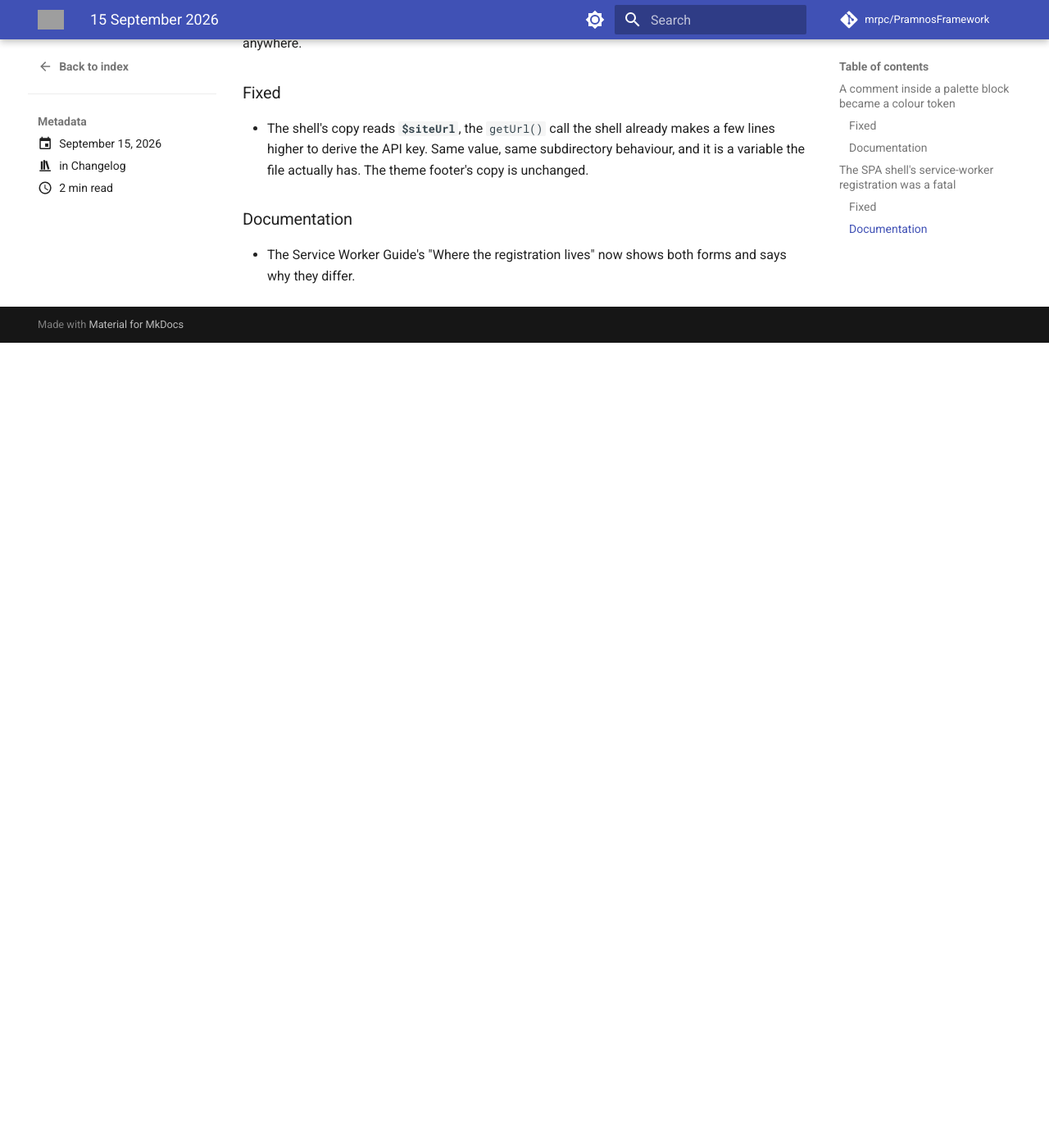
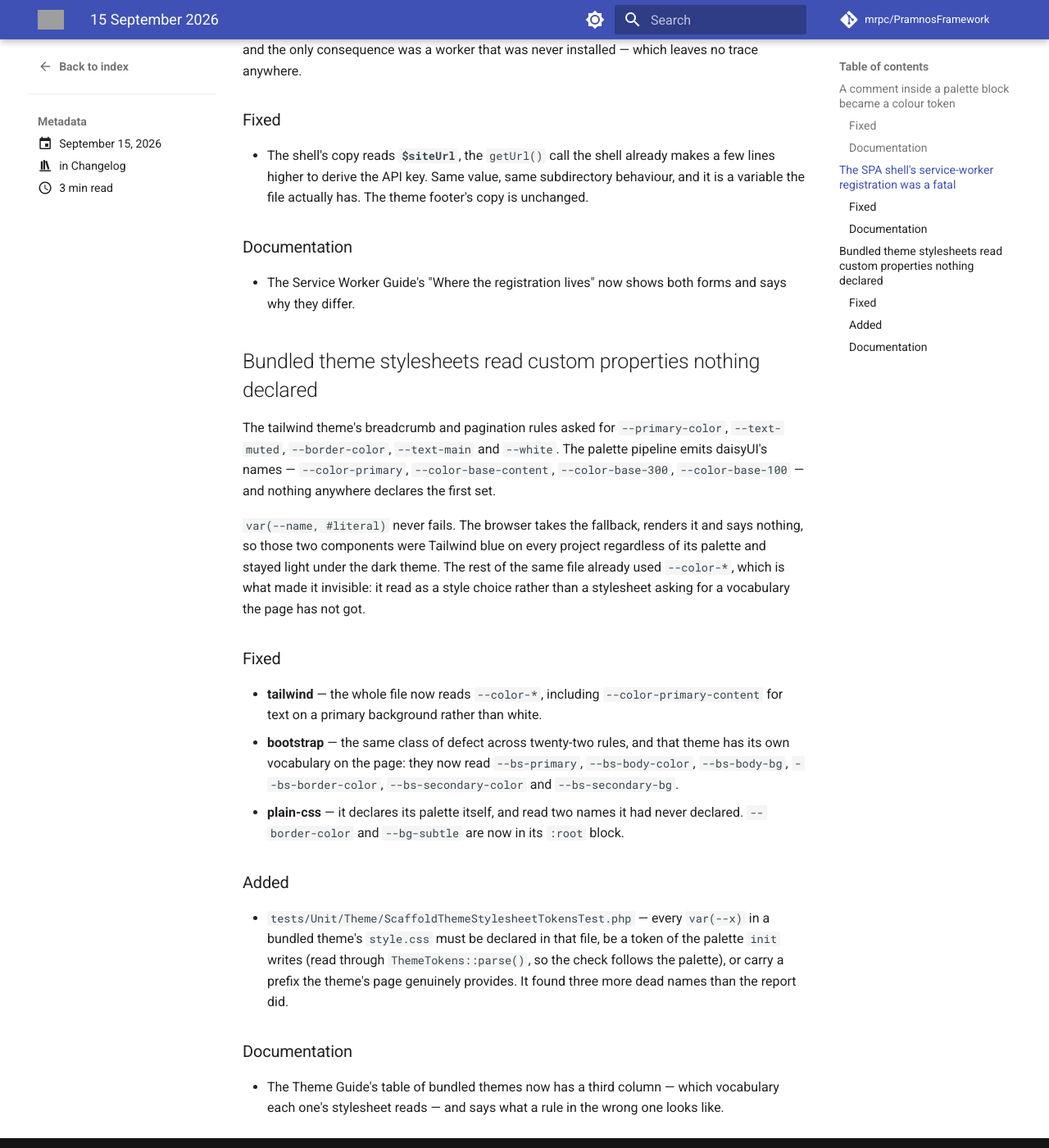
Before and after one commit to mrpc/PramnosFramework, an MkDocs documentation site: the page built from docs/version-history/posts/2026-09-15.md, in a window 1280 px wide and 1400 px high, scrolled down 1472 px. Shown: the whole window at 82% size. Built offline with MkDocs 1.6.1 and Material for MkDocs 9.7.7, drawn with Linux system fonts in a browser that asks for light colours; comment, search, counter and statistics services are not loaded; before the commit the page ends 1890 px from its top, so only the background shows below that; some of the changed text lies outside the part shown; grey boxes are pictures that could not be loaded.

Commit message:
fix(scaffolding): theme stylesheets asked for properties nothing declared
var(--name, #literal) never fails — the browser takes the literal and says nothing. The
tailwind theme's breadcrumb and pagination rules read --primary-color, --text-muted,
--border-color, --text-main and --white while the palette emits daisyUI's --color-*
names, so both components were Tailwind blue on every project and stayed light under the
dark theme. Bootstrap had the same defect across twenty-two rules; plain-css read two
names it never declared.

Each theme now reads the vocabulary its own page provides, and a new test checks that
against the palette init writes rather than against a hard-coded list.

```diff
--- a/docs/version-history/posts/2026-09-15.md
+++ b/docs/version-history/posts/2026-09-15.md
@@ -6,10 +6,11 @@ categories:
 
 # 15 September 2026
 
-2 changes:
+3 changes:
 
 - A comment inside a palette block became a colour token
 - The SPA shell's service-worker registration was a fatal
+- Bundled theme stylesheets read custom properties nothing declared
 
 <!-- more -->
 
@@ -78,3 +79,40 @@ leaves no trace anywhere.
 
 - The Service Worker Guide's "Where the registration lives" now shows both forms and
   says why they differ.
+
+
+## Bundled theme stylesheets read custom properties nothing declared
+
+The tailwind theme's breadcrumb and pagination rules asked for `--primary-color`,
+`--text-muted`, `--border-color`, `--text-main` and `--white`. The palette pipeline emits
+daisyUI's names — `--color-primary`, `--color-base-content`, `--color-base-300`,
+`--color-base-100` — and nothing anywhere declares the first set.
+
+`var(--name, #literal)` never fails. The browser takes the fallback, renders it and says
+nothing, so those two components were Tailwind blue on every project regardless of its
+palette and stayed light under the dark theme. The rest of the same file already used
+`--color-*`, which is what made it invisible: it read as a style choice rather than a
+stylesheet asking for a vocabulary the page has not got.
+
+### Fixed
+
+- **tailwind** — the whole file now reads `--color-*`, including
+  `--color-primary-content` for text on a primary background rather than white.
+- **bootstrap** — the same class of defect across twenty-two rules, and that theme has
+  its own vocabulary on the page: they now read `--bs-primary`, `--bs-body-color`,
+  `--bs-body-bg`, `--bs-border-color`, `--bs-secondary-color` and `--bs-secondary-bg`.
+- **plain-css** — it declares its palette itself, and read two names it had never
+  declared. `--border-color` and `--bg-subtle` are now in its `:root` block.
+
+### Added
+
+- `tests/Unit/Theme/ScaffoldThemeStylesheetTokensTest.php` — every `var(--x)` in a
+  bundled theme's `style.css` must be declared in that file, be a token of the palette
+  `init` writes (read through `ThemeTokens::parse()`, so the check follows the palette),
+  or carry a prefix the theme's page genuinely provides. It found three more dead names
+  than the report did.
+
+### Documentation
+
+- The Theme Guide's table of bundled themes now has a third column — which vocabulary
+  each one's stylesheet reads — and says what a rule in the wrong one looks like.
```
Also changed, not shown: docs/Pramnos_Theme_Guide.md (+13 -5 lines), 4 other files.
